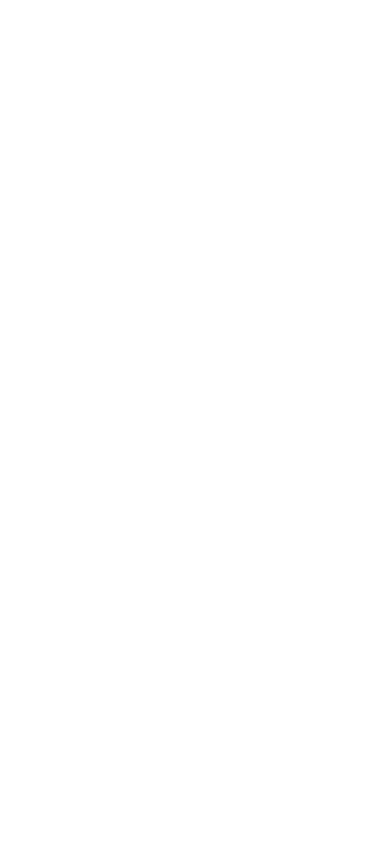
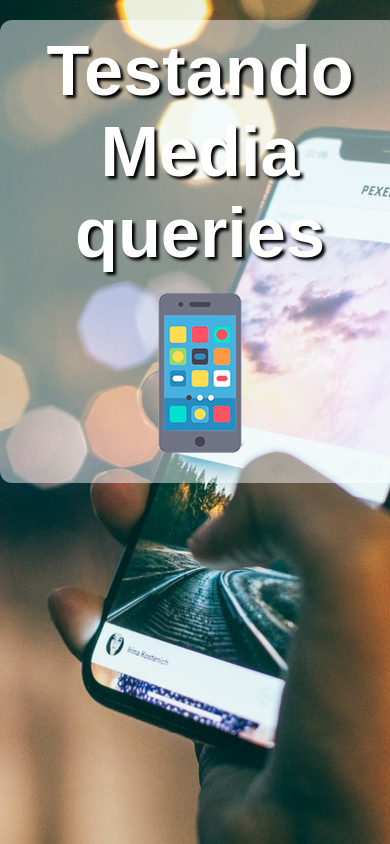
Before and after one commit to tiagooliveirarosa/HTML-CSS, a plain HTML site: page Exercicios/ex026/mq004/index.html in a window 390 px wide. Drawn offline with Linux system fonts and the light colour scheme.

Commit message:
mobili first

```diff
--- /dev/null
+++ b/Exercicios/ex026/mq004/estilos/media-query.css
@@ -0,0 +1 @@
+@charset "UTF-8";
--- /dev/null
+++ b/Exercicios/ex026/mq004/estilos/style.css
@@ -0,0 +1,47 @@
+@charset "UTF-8";
+
+/* Versão Mobile First */
+
+* {
+    font-family: Arial, Helvetica, sans-serif;
+    font-size: 1.3em;
+    margin: 0px;
+    padding: 0px;
+    box-sizing: border-box;
+}
+
+html {
+    height: 100vh;
+}
+
+body {
+    background: black url(../imagens/back-phone.jpg) no-repeat;
+    background-size: cover;
+    background-position: center center;
+}
+main {
+    background-color: rgba(255, 255, 255, 0.475);
+    width: 400px;
+    margin: auto;
+    margin-top: 20px;
+    border-radius: 12px;
+    padding: 10px;
+}
+
+h1 {
+    text-align: center;
+    color: white;
+    font-size: 2em;
+    text-shadow: 3px 3px 3px black;
+}
+
+img {
+    display: block;
+    margin: auto;
+}
+
+img#phone {display: block;}
+img#tablet {display: none;}
+img#print {display: none;}
+img#pc {display: none;}
+img#tv {display: none;}
--- a/Exercicios/ex026/mq004/index.html
+++ b/Exercicios/ex026/mq004/index.html
@@ -4,8 +4,17 @@
     <meta charset="UTF-8">
     <meta name="viewport" content="width=device-width, initial-scale=1.0">
     <title>Media Query</title>
+    <link rel="stylesheet" href="estilos/style.css" media="all">
+    <link rel="stylesheet" href="estilos/media-query.css">
 </head>
 <body>
-
+    <main>
+        <h1>Testando Media queries</h1>
+        <img id="phone" src="imagens/icon-phone.png" alt="Acessando via Smartphone">
+        <img id="tablet" src="imagens/icon-tablet.png" alt="Acessando via Tablet">
+        <img id="print" src="imagens/icon-print.png" alt="Versão para Impressão">
+        <img id="pc" src="imagens/icon-pc.png" alt="Versão para Desktop">
+        <img id="tv" src="imagens/icon-tv.png" alt="Versão para TV">
+    </main>
 </body>
 </html>
```
